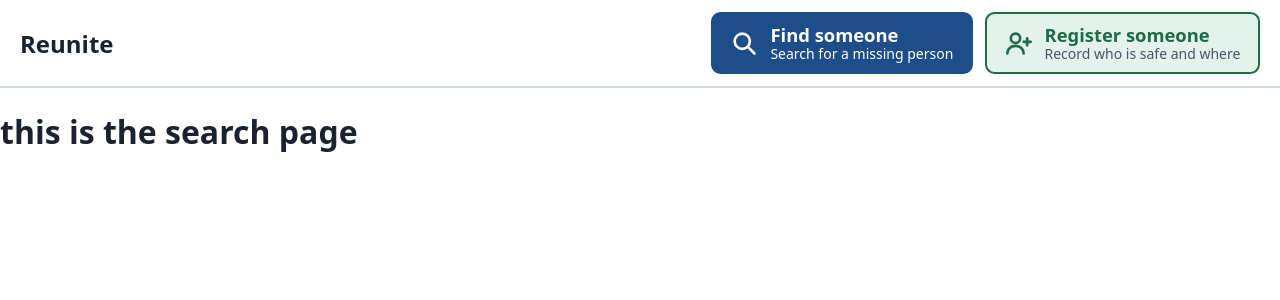
After one commit to burnsa2024/dali-app, a Django app: page /search/ in a window 1280 px wide. The commit adds this page. Shown: the top 300 px of the page. Run offline with Django 5.2, Linux system fonts and the light colour scheme.

Commit message:
linked search and register pages

```diff
--- a/base_app/urls.py
+++ b/base_app/urls.py
@@ -19,5 +19,7 @@ from django.urls import path
 from .views import static_view
 
 urlpatterns = [
-    path('', static_view)
+    path('', static_view, {'template': 'home.html'}, name='home_page'),
+    path('search/', static_view, {'template': 'search.html'}, name='search_page'),
+    path('register/', static_view, {'template': 'register.html'}, name='register_page'),
 ]
--- a/base_app/views.py
+++ b/base_app/views.py
@@ -1,4 +1,4 @@
 from django.shortcuts import render
 
-def static_view(request):
-    return render(request, "home.html")
+def static_view(request, template):
+    return render(request, template)
--- a/templates/base.html
+++ b/templates/base.html
@@ -8,11 +8,12 @@
 </head>
 <body>
     <nav class="site-nav" aria-label="Main">
-  <a class="site-nav__brand" href="index.html">Reunite</a>
+  <a class="site-nav__brand" href="{% url 'home_page' %}">Reunite</a>
   <ul class="site-nav__links">
     <li>
       <!-- Add aria-current="page" to whichever link matches the current page. -->
-      <a class="nav-btn nav-btn--find" href="search.html" aria-current="page">
+      <a class="nav-btn nav-btn--find" href="{% url 'search_page' %}" {% if request.resolver_match.url_name == 'search_page' %}aria-current="page"{% endif %}>
+
         <svg viewBox="0 0 24 24" fill="none" stroke="currentColor" stroke-width="2.25" stroke-linecap="round" aria-hidden="true">
           <circle cx="10.5" cy="10.5" r="6.5"/><path d="M15.5 15.5 21 21"/>
         </svg>
@@ -23,7 +24,8 @@
       </a>
     </li>
     <li>
-      <a class="nav-btn nav-btn--register" href="register.html">
+      <a class="nav-btn nav-btn--register" href="{% url 'register_page' %}" {% if request.resolver_match.url_name == 'register_page' %}aria-current="page"{% endif %}>
+
         <svg viewBox="0 0 24 24" fill="none" stroke="currentColor" stroke-width="2.25" stroke-linecap="round" aria-hidden="true">
           <circle cx="9" cy="8" r="4"/><path d="M2 21c0-4 3.1-6.5 7-6.5s7 2.5 7 6.5"/><path d="M19 8v6M16 11h6"/>
         </svg>
--- /dev/null
+++ b/templates/register.html
@@ -0,0 +1,4 @@
+{% extends 'base.html' %}
+{% block content %}
+    <h1>This is the register page</h1>
+{% endblock %}
--- /dev/null
+++ b/templates/search.html
@@ -0,0 +1,4 @@
+{% extends 'base.html' %}
+{% block content %}
+     <h1>this is the search page</h1>
+{% endblock %}
```
